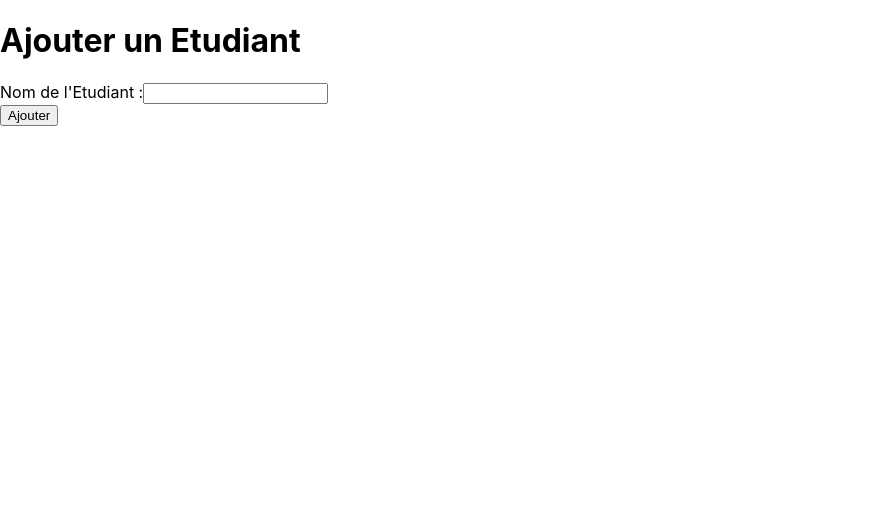
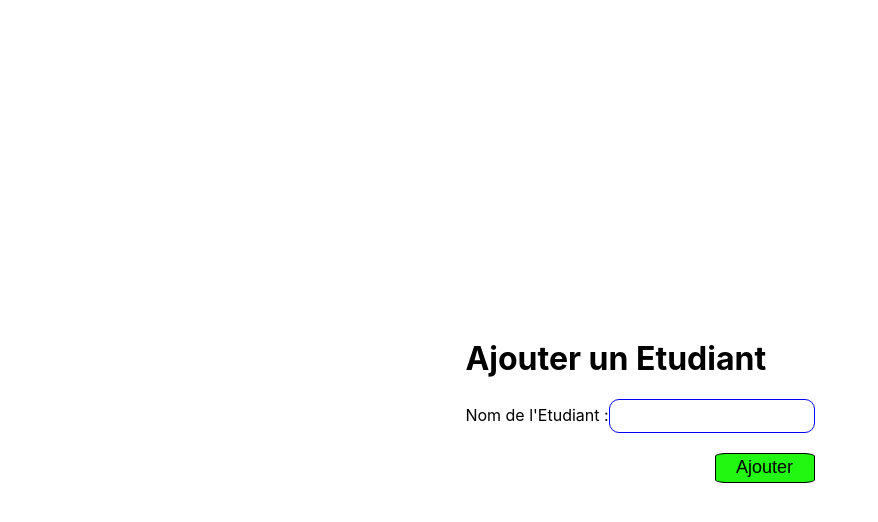
Before and after one commit to zakachaara/frontend_EX, a React (Create React App) app: page /etudiants/add-etudiant in a window 1280 px wide. Shown: the top 522 px of the page, without its empty margins (0-878 px from the left). Built offline with nearby package versions, Linux system fonts and the light colour scheme.

Commit message:
Style added Successfully

```diff
--- a/src/AddEtudiant.js
+++ b/src/AddEtudiant.js
@@ -29,7 +29,7 @@ const AddEtudiant = () => {
     };
 
     return (
-        <div>
+        <div >
             <h1>Ajouter un Etudiant</h1>
             <form onSubmit={handleSubmit}>
                 <div>
@@ -42,7 +42,7 @@ const AddEtudiant = () => {
                         required
                     />
                 </div>
-
+                <br></br>
                 <button type="submit">Ajouter</button>
             </form>
         </div>
--- a/src/AddNote.js
+++ b/src/AddNote.js
@@ -41,6 +41,7 @@ const AddNote = () => {
                         required
                     />
                 </div>
+                <br></br>
                 <div>
                     <label>Valeur de la Note :</label>
                     <input
@@ -51,6 +52,7 @@ const AddNote = () => {
                         required
                     />
                 </div>
+                <br></br>
                 <button type="submit">Ajouter</button>
             </form>
         </div>
--- a/src/Etudiants.js
+++ b/src/Etudiants.js
@@ -33,14 +33,19 @@ const Etudiants = () => {
                         <tr key={etudiant.id}>
                             <td><Link to={`/etudiants/${etudiant.id}`}> {etudiant.name} </Link></td>
                             <td>{new Date(etudiant.creationDate).toLocaleString()}</td>
-                            <td>
+                            <td style={{
+                                backgroundColor: etudiant.meanGrade > 10 ? "green" : "red",
+                                color: "white",
+                            }}>
                                 {etudiant.meanGrade}
                             </td>
                         </tr>
                     ))}
                 </tbody>
             </table>
-            <Link to={`/etudiants/add-etudiant`}>Ajouter un Etudiant</Link>
+            <div className="AddStudent">
+                <Link to={`/etudiants/add-etudiant`}>Ajouter un Etudiant</Link>
+            </div>
         </div>
     );
 };
--- a/src/EtudiantsDetails.js
+++ b/src/EtudiantsDetails.js
@@ -36,18 +36,20 @@ const EtudiantDetails = () => {
                     {notes.map((note) => (
                         <tr
                             key={note.id}
-                            style={{
+
+                        >
+                            <td>{note.nom_module}</td>
+                            <td style={{
                                 backgroundColor: note.note > 10 ? "green" : "red",
                                 color: "white",
-                            }}
-                        >
-                            <td>{note.nom_module}</td>
-                            <td>{note.note}</td>
+                            }} >{note.note}</td>
                         </tr>
                     ))}
                 </tbody>
             </table>
-            <Link to={`/etudiants/${id}/add-note`}>Ajouter une Note</Link>
+            <div className="AddStudent">
+                <Link to={`/etudiants/${id}/add-note`}>Ajouter une Note</Link>
+            </div>
         </div>
     );
 };
--- a/src/index.css
+++ b/src/index.css
@@ -5,9 +5,74 @@ body {
     sans-serif;
   -webkit-font-smoothing: antialiased;
   -moz-osx-font-smoothing: grayscale;
+  height: 100vh;
+  display: flex;
+  justify-content: center;
+  align-items: center;
 }
 
 code {
   font-family: source-code-pro, Menlo, Monaco, Consolas, 'Courier New',
     monospace;
 }
+input {
+  border-radius: 10px;
+  width: 200px;
+  height: 30px;
+  border: 1px blue solid;
+}
+input:hover {
+  transition: cubic-bezier(0.075, 0.82, 0.165, 1);
+  background-color: aqua;
+  border: 1px rebeccapurple dashed;
+}
+button {
+  background-color: #21f710;
+    border-radius: 11%;
+    width: 100px;
+    height: 30px;
+    font-size: large;
+    border: 1px #000 solid;
+}
+table {
+  width: 70vw;
+}
+th {
+  background-color: #64ed93;
+    width: 20vw;
+    height: 40px;
+    border: 2px solid #000;
+    font-size: larger;
+}
+tr {
+  background-color: #98b6a2;
+    width: 20vw;
+    height: 40px;
+    border: 2px solid #000;
+}
+td{
+  padding-left: 10px;
+}
+form {
+  display: flex;
+  flex-direction: column;
+    align-items: flex-end;
+
+}
+.AddStudent {
+  font-size: normal;
+
+
+    margin: 10px;
+    padding: 5px;
+    border: 1px solid #000;
+    background: #516f75;
+    color: #ffffff;
+}
+.AddStudent a {
+  text-decoration: none;
+  color: #ffffff;
+}
+.AddStudent:hover  a {
+  color: aqua;
+}
```
